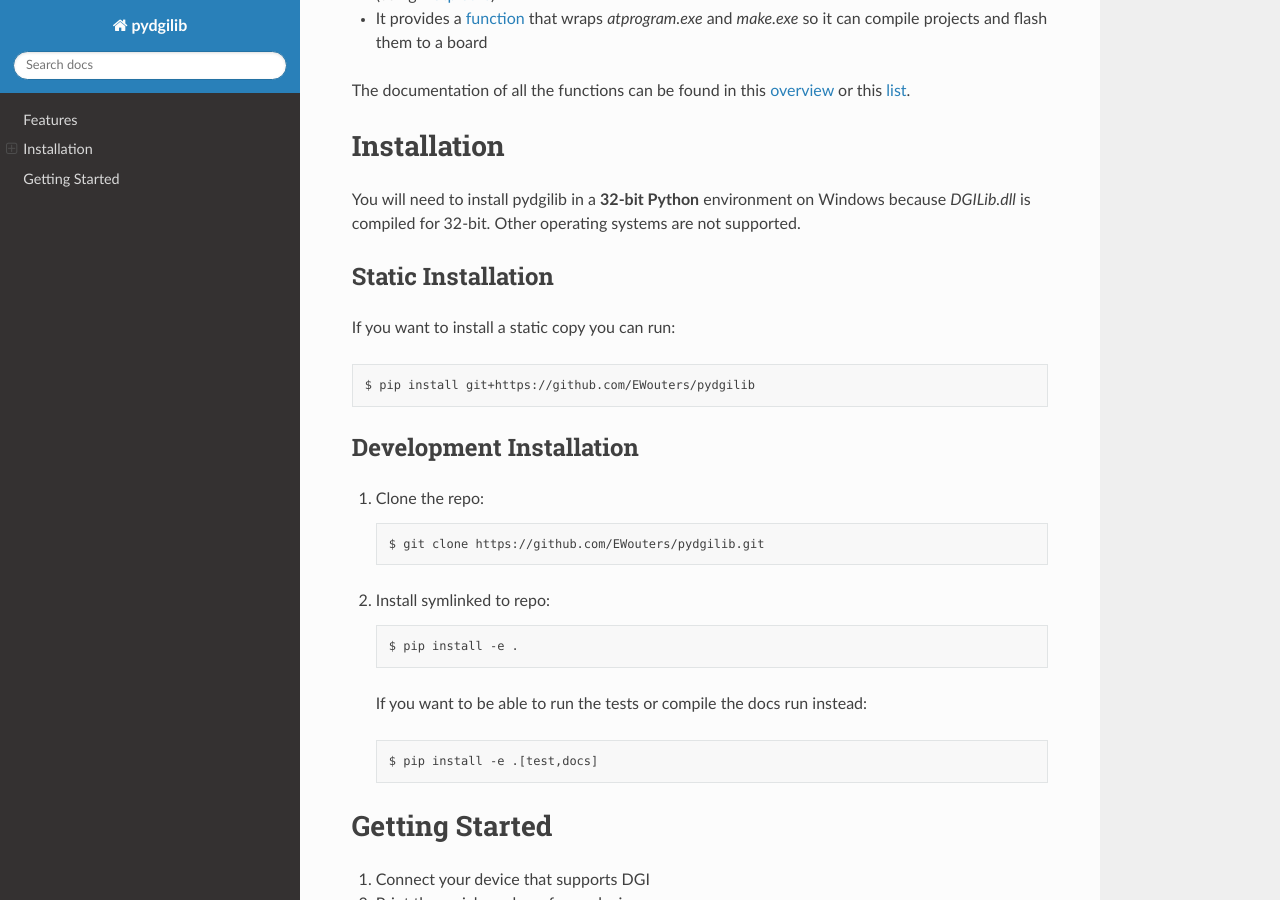
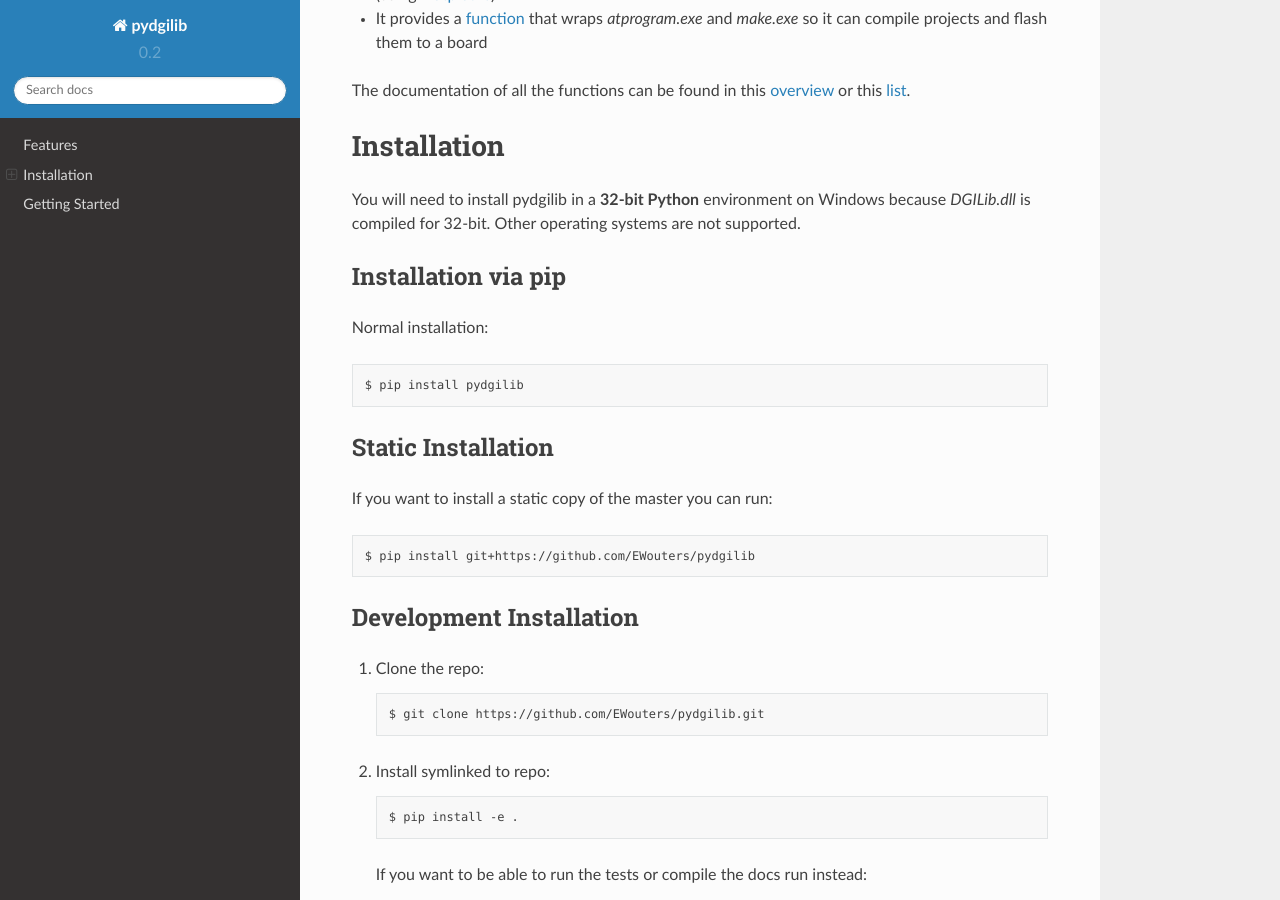
Before and after one commit to EWouters/pydgilib, a Sphinx documentation site: the page built from docs/README.rst, in a window 1280 px wide and 900 px high, scrolled down 417 px. Built offline with Sphinx 7.4.7 and the Read the Docs theme 2.0.0, drawn with Linux system fonts in a browser that asks for light colours.

Commit message:
Update docs to include installation via PyPi

```diff
--- a/docs/README.rst
+++ b/docs/README.rst
@@ -23,10 +23,17 @@
 
 You will need to install pydgilib in a **32-bit Python** environment on Windows because `DGILib.dll` is compiled for 32-bit. Other operating systems are not supported.
 
+Installation via pip
+--------------------
+
+Normal installation::
+
+    $ pip install pydgilib
+
 Static Installation
 -------------------
 
-If you want to install a static copy you can run::
+If you want to install a static copy of the master you can run::
 
     $ pip install git+https://github.com/EWouters/pydgilib
 
--- a/docs/conf.py
+++ b/docs/conf.py
@@ -24,9 +24,9 @@
 author = 'Erik Wouters'
 
 # The short X.Y version
-version = ''
+version = '0.2'
 # The full version, including alpha/beta/rc tags
-release = '0.2'
+release = '0.2.2'
 
 
 # -- General configuration ---------------------------------------------------
```
Also changed, not shown: setup.py (+6 -1 lines).
